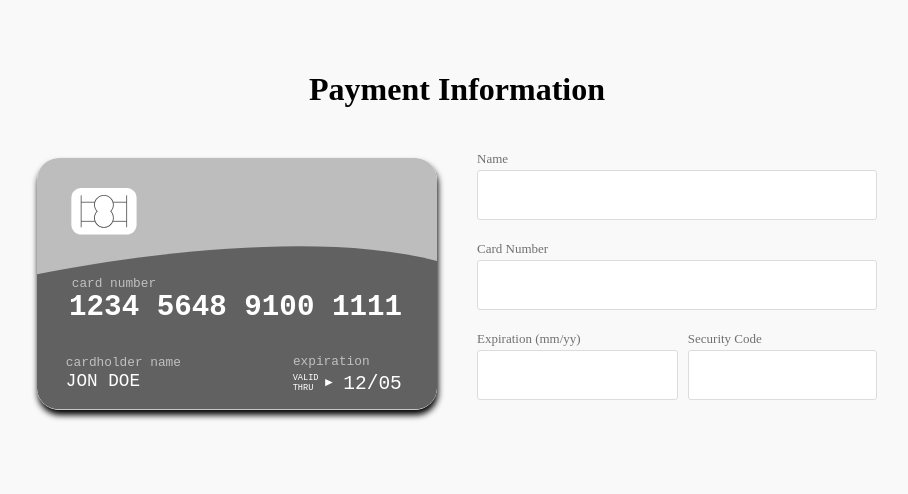
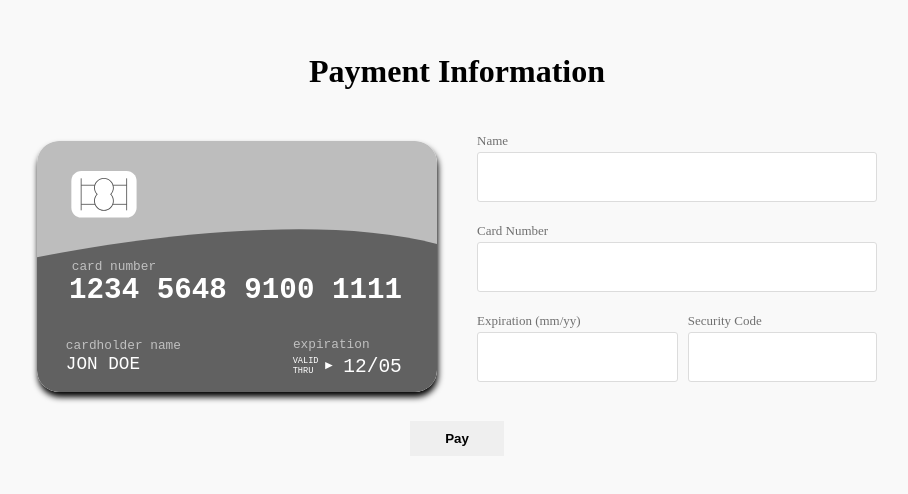
Before and after one commit to FereydoonEisapour/React-Checkout, a React (Create React App) app: page / in a window 1280 px wide. Shown: the part 164-658 px from the top of the page, without its empty margins (183-1091 px from the left). Built offline with nearby package versions, Linux system fonts and the light colour scheme.

Commit message:
finish v1

```diff
--- a/package.json
+++ b/package.json
@@ -8,6 +8,7 @@
     "@testing-library/user-event": "^13.5.0",
     "react": "^18.2.0",
     "react-dom": "^18.2.0",
+    "react-hot-toast": "^2.4.0",
     "react-scripts": "5.0.1",
     "web-vitals": "^2.1.4"
   },
--- a/src/App.css
+++ b/src/App.css
@@ -21,7 +21,16 @@
   flex-wrap: wrap;
   font-family: "Raleway";
 }
-
+.checkout-button{
+  width: 100%;
+  display: flex;
+  justify-content: center;
+}
+.checkout-button button{
+  padding: 10px 35px;
+  border: none;
+  font-weight: bold;
+}
 .payment-title {
   width: 100%;
   text-align: center;
--- a/src/App.js
+++ b/src/App.js
@@ -1,7 +1,8 @@
 import React from 'react';
 import './App.css';
-import { cardNumberFormater, cardDateFormater, masker, randomCard } from './functions'
+import { cardNumberFormater, cardDateFormater, masker } from './functions'
 import { AmericanExpresSVG, DinersSVG, DiscoverSVG, jcbSVG, MaestroSVG, MasterCardSVG, UnionPaySVG, VisaSVG, EmptySVG } from './Assets'
+import { toast, Toaster } from 'react-hot-toast';
 
 function App() {
   const [cardType, setCardType] = React.useState('')
@@ -16,17 +17,14 @@ function App() {
   const [cardColorLight, setCardColorLight] = React.useState('grey')
   const [cardColorDark, setCardColorDark] = React.useState('greydark')
 
+
   const checkoutNumberHandler = (e) => {
     setCheckoutNumber(cardNumberFormater(e.target.value))
     setCardType(masker(e.target.value))
     let colors = masker(e.target.value)[1]
-    console.log(colors)
     setCardColorLight(colors)
     setCardColorDark(colors + 'dark')
-    if (colors === "") {
-      setCardColorLight('grey')
-      setCardColorDark('greydark')
-    }
+    if (colors === "") { setCardColorLight('grey'); setCardColorDark('greydark') }
   }
 
   const checkoutNameHandler = (e) => {
@@ -40,16 +38,6 @@ function App() {
   const checkoutSecurityHandler = (e) => {
     setCheckoutSecurity((e.target.value).replace(/[^0-9]/g, ''))
   }
-
-  // const [inputData, setinputData] = React.useState('')
-  // const randomCardNumber = () => {
-  //   let randomData = randomCard()
-  //   setinputData(randomData)
-  //   setCheckoutNumber(randomData)
-  //   setcardType(masker(randomData))
-  //   setCardColorLight(cardType[1])
-  //   setCardColorDark(cardType[1] + 'dark')
-  // }
 
   React.useEffect(() => {
     switch (cardType[0]) {
@@ -83,10 +71,15 @@ function App() {
     }
     return () => { }
   }, [cardType])
-
-
+  const payHandler = () => {
+    toast.success('Pay Successfully', {
+      duration: 4000,
+    })
+    document.querySelectorAll('input').forEach(input => { input.value = '' })
+  }
   return (
     <div className="App">
+
       <div className="payment-title">
         <h1>Payment Information</h1>
       </div>
@@ -215,10 +208,7 @@ function App() {
           <input id="cardnumber" type="text" pattern="[0-9]*" inputMode="numeric" maxLength={16}
             onChange={checkoutNumberHandler}
             onClick={() => setFliped(false)}
-          //value={!inputData ? inputData : null}
           />
-          {/* Input icon card */}
-          {/* <img src={cardSVG} alt="" id='ccicon' className='ccicon' /> */}
         </div>
         <div className="field-container">
           <label htmlFor="expirationdate">Expiration (mm/yy)</label>
@@ -230,8 +220,14 @@ function App() {
           <label htmlFor="securitycode">Security Code</label>
           <input id="securitycode" type="text" pattern="[0-9]*" inputMode="numeric" maxLength={4}
             onChange={checkoutSecurityHandler}
-            onClick={() => setFliped(true)} />
+            onClick={() => setFliped(true)}
+            onFocus={() => setFliped(true)}
+          />
         </div>
+      </div>
+      <div className="checkout-button">
+        <Toaster />
+        <button onClick={payHandler} >Pay</button>
       </div>
     </div>
   );
--- a/src/functions.js
+++ b/src/functions.js
@@ -105,70 +105,11 @@ function masker(value) {
             let re = new RegExp(mask[i].regex);
             if (value.match(re) != null) {
                 regFind = mask[i]
-                //console.log(regFind.cardtype)
-               // console.log(regFind)
                 return data = [regFind.cardtype, regFind.color]
-                //  return regFind
             }
         }
     }
     setReg(mask, value)
-
     return data
-    // let data = ''
-    // switch (regFind.cardtype) {
-    //     case 'american express':
-    //         data = ['american express', 'green']
-    //         break;
-    //     case 'visa':
-    //         data = ['visa', 'lime']
-    //         break;
-    //     case 'diners':
-    //         data = ['diners', 'orange']
-    //         break;
-    //     case 'discover':
-    //         data = ['discover', 'pruple']
-    //         break;
-    //     case ('jcb' || 'jcb15'):
-    //         data = ['jcb', 'red']
-    //         break;
-    //     case 'maestro':
-    //         data = ['maestro', 'yellow']
-    //         break;
-    //     case 'mastercard':
-    //         data = ['mastercard', 'lightblue']
-    //         break;
-    //     case 'unionpay':
-    //         data = ['unionpay', 'cyan']
-    //         break;
-    //     default:
-    //         data = ['', 'grey']
-    //         break;
-    // }
-    // console.log(data)
-    // return data
 }
-
-//Generate random card number from list of known test numbers
-function randomCard() {
-    let testCards = [
-        '4000056655665556',
-        '5200828282828210',
-        '3714496353984315',
-        '6011000990139424',
-        '3056930902590422',
-        '3566002020360505',
-        '6200000000000005',
-        '6759649826438453',
-    ];
-    let randomNumber = Math.floor(Math.random() * testCards.length);
-
-    console.log(String(cardNumberFormater(testCards[randomNumber])))
-    return cardNumberFormater(testCards[randomNumber])
-}
-
-
-
-
-
-export { cardNumberFormater, cardDateFormater, masker, randomCard }
+export { cardNumberFormater, cardDateFormater, masker }
```
Also changed, not shown: 1 other file (tests, documents, lock files or other folders).
